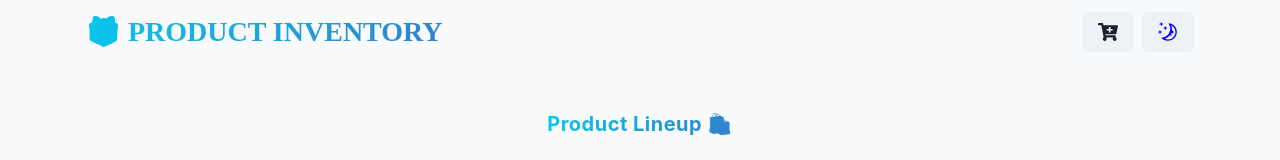
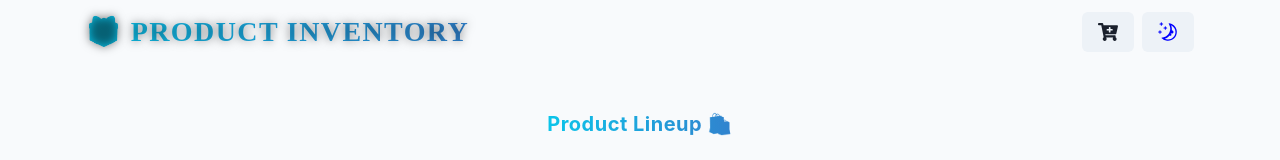
Before and after one commit to Mohammed-Savage/Boutique_Bazaar, a React (Vite) app in the folder frontend/: page / in a window 1280 px wide. Shown: the top 160 px of the page. Built offline with nearby package versions, Linux system fonts and the light colour scheme; no server answers.

Commit message:
Updated CSS styling for Product Inventory in the Navbar.jsx

```diff
--- a/frontend/src/components/Navbar.jsx
+++ b/frontend/src/components/Navbar.jsx
@@ -25,6 +25,21 @@ const Navbar = () => {
                 bgGradient={"linear(to-r, cyan.400, blue.500)"}
                 bgClip={"text"}
                 fontFamily={"ocr-a st"}
+                letterSpacing={"wider"}
+                // Optional styling. Feel free to change it.
+                textShadow={"0 0 10px rgba(0, 0, 0, 0.5)"}
+                _hover={{
+                    textShadow: "0 0 20px rgba(0, 0, 0, 0.5)",
+                    transition: "text-shadow 0.3s ease-in-out",
+                }}
+                _focus={{
+                    outline: "none",
+                    boxShadow: "0 0 5px rgba(0, 0, 0, 0.5)",
+                }}
+                _active={{
+                    transform: "scale(0.95)",
+                    transition: "transform 0.1s ease-in-out",
+                }}
             >
                 <Link to={"/"}>🎁 Product Inventory</Link>
             </Text>
```
